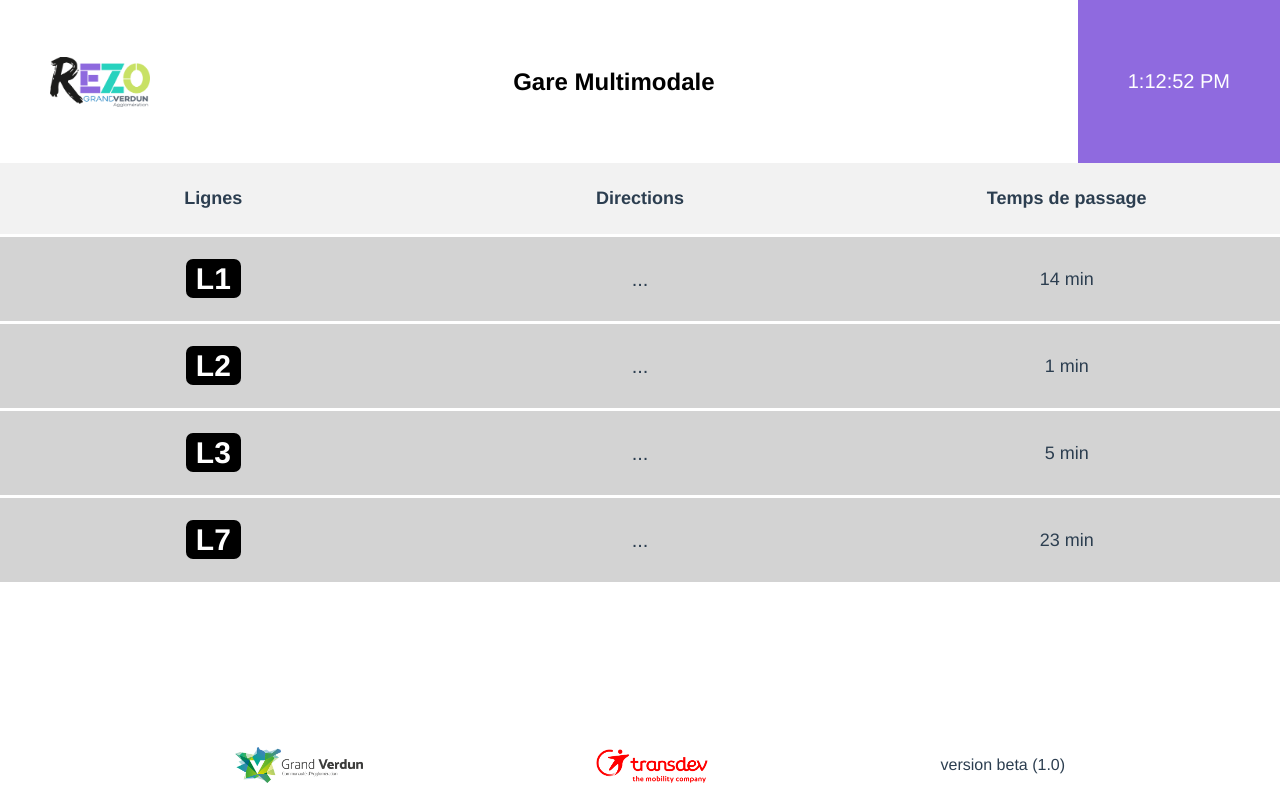
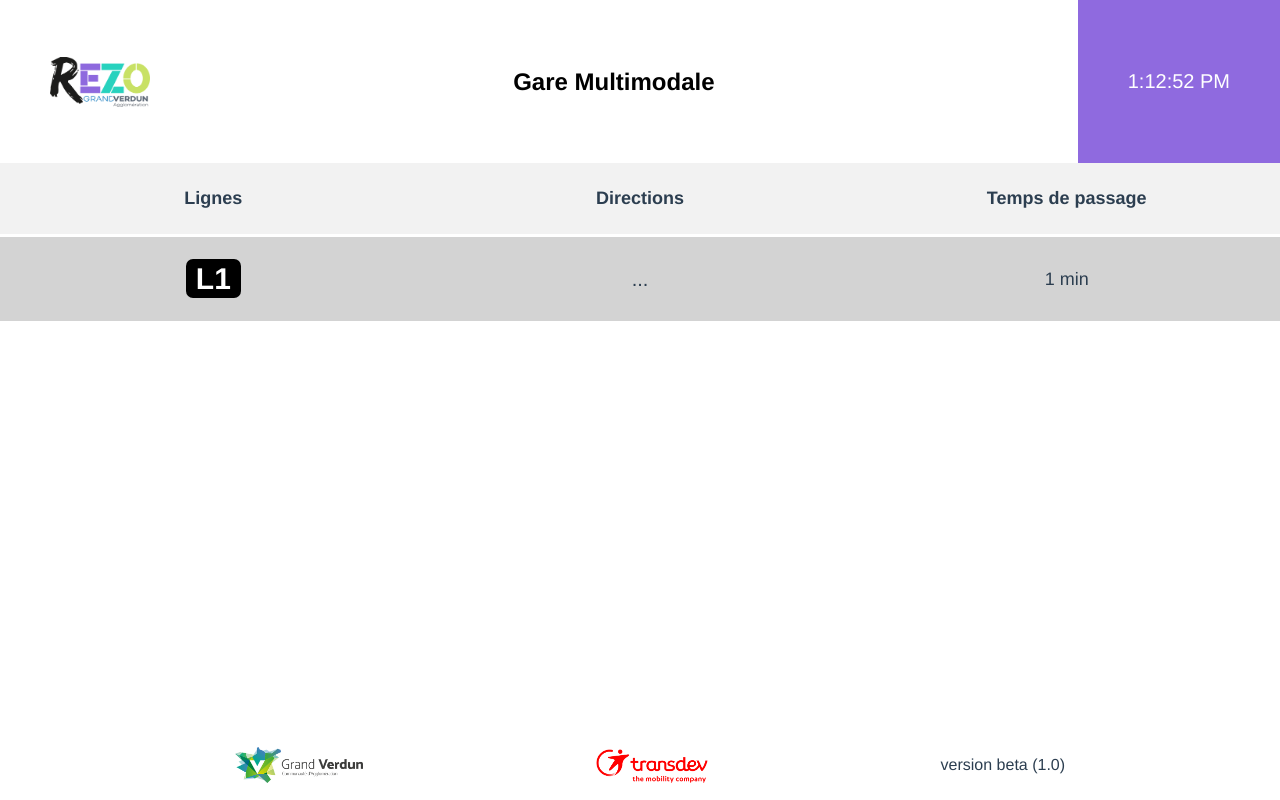
Before and after one commit to Jara03/BIV-Realtime, a Vue app: page / in a window 1280 px wide. Built offline with nearby package versions, Linux system fonts and the light colour scheme.

Commit message:
updated interface

```diff
--- a/src/App.vue
+++ b/src/App.vue
@@ -1,14 +1,14 @@
 <template>
-  <HelloWorld msg="Welcome to Your Vue.js App"/>
+  <BivInterface/>
 </template>
 
 <script>
-import HelloWorld from './components/HelloWorld.vue'
+import BivInterface from './components/biv-interface.vue'
 
 export default {
   name: 'App',
   components: {
-    HelloWorld
+    BivInterface: BivInterface
   }
 }
 </script>
--- a/src/components/HelloWorld.vue
+++ b/src/components/biv-interface.vue
@@ -34,7 +34,7 @@
           <tr v-for="(hours, index) in page" :key="index">
             <td><label class="lineTag" :style="{backgroundColor:hours.color}">{{hours.ln}}</label></td>
             <td><label>{{ hours.direction }}</label></td>
-            <td>{{ formatRemainingTime(hours.rm) }}<img v-if="hours.rt" class="realtime-icon" src="../../resources/giphy.gif" alt="realtime GIF"/></td>
+            <td>{{ formatTimeLeft(hours.rm) }}<img v-if="hours.rt" class="realtime-icon" src="../../resources/rt-animated.gif" alt="realtime GIF"/></td>
           </tr>
           </tbody>
         </table>
@@ -71,7 +71,7 @@ export default {
   mounted() {
     setInterval(() => {
       //faire l'appel api et intégrer les données
-      axios.get("https://localhost:443/api/verdun-rezo/gare")
+      axios.get("http://localhost:3000/api/verdun-rezo/gare")
           .then((response) => {
 
             let data = response.data;
@@ -97,10 +97,7 @@ export default {
       itemsPerPage: 4,
       currentPageIndex: 0,
 
-      hours: [{tr:	"921280008:11",ln:"L1", rm:"14",direction:"...",color:"black"},
-        {tr:	"906450009:7",ln:"L2", rm:"1",direction:"...",color:"black"},
-        {tr:	"927200008:11",ln:"L3", rm:"5",direction:"...",color:"black"},
-        {tr:  "934800012:7",ln:"L7", rm:"23",direction:"...",color:"black"}],
+      hours: [{tr:	"921280008:11",ln:"L1", rm:"1",direction:"...",color:"black"}],
       currentTime: ''
     }
   },
@@ -118,7 +115,7 @@ export default {
   },
   methods:{
 
-    formatRemainingTime(time){
+    formatTimeLeft(time){
       return time < 1 ? 'Passage Imminent' :  time + " min ";
     }
   }
```
Also changed, not shown: resources/rt-animated.gif (renamed from resources/giphy.gif).
